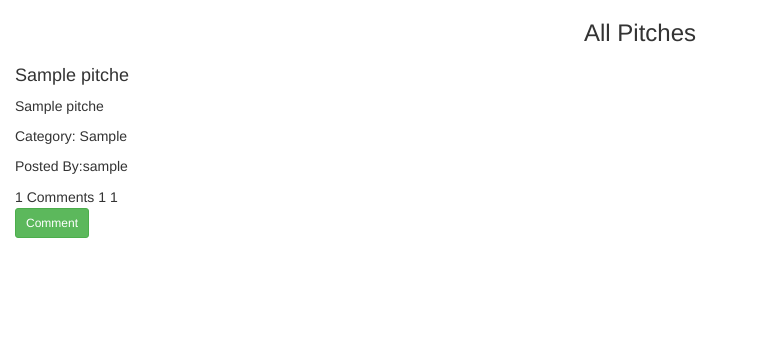
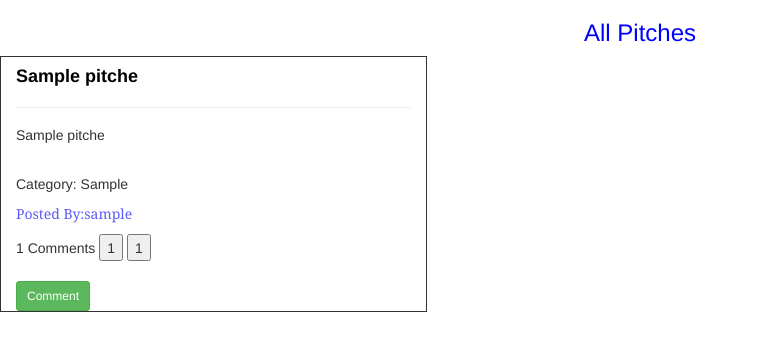
Before and after one commit to Lagat-Collete/Pitches-App, a Flask app: page / in a window 1280 px wide. Shown: the part 52-403 px from the top of the page, without its empty margins (0-758 px from the left). Run offline with Flask 2, Linux system fonts and the light colour scheme; a user stored in the database is signed in; tables that the repository leaves empty hold one stand-in row (values such as "Sample post"); some libraries are stand-ins or nearby versions.

Commit message:
optimize page styling

```diff
--- a/app/templates/index.html
+++ b/app/templates/index.html
@@ -5,12 +5,13 @@
 
 
 
-                   <h3 style="text-align: center;">All Pitches</h3>
-                    {{ macro.display(pitches) }}
+                   <h3 style="text-align: center; color: blue;">All Pitches</h3>
+                   <div style="background-color:aqua">
+                   {{ macro.display(pitches) }}
+                   </div>
 
 
-
-                    {{ macro.display(games)}}
+                   {{ macro.display(games)}}
 
 
 
--- a/app/templates/macros.html
+++ b/app/templates/macros.html
@@ -1,21 +1,26 @@
 
 {% macro display(piches) %}
 {% for category in piches %}
-<div class="col-md-4 mt-3 d-inline-block" >
+<div class="m-3">
+<div class="col-md-4 ml-3 d-inline-block " style="border: 1px solid;">
 	<div class="card p-3 m-2">
-		<h4>{{category.title}}</h4>
-		  <p>{{category.title}}</p>
-			<p> Category: {{category.category}}</p>
-			<p>Posted By:{{category.user.username}}</p>
+		<h4 style="font-weight: 700; color:black;">{{category.title}}</h4>
+		<hr>
+		  <h5>{{category.title}}</h5>
+			<br>
+			<p>Category: {{category.category}}</p>
+			<p style="font-family:Cambria, Cochin, Georgia, Times, 'Times New Roman', serif; color:rgb(91, 91, 245);">Posted By:{{category.user.username}}</p>
 			<div class="d-flex justify-content-between">
 				<div class="d-flex justify-content-around">
 					<span>{{category.comment.count()}} Comments</span>
-						<span><a href="{{url_for('main.like',id = category.id)}}"><i class="fa-duotone fa-thumbs-up" style="font-size: 15px;"></i></a> {{category.upvote.count()}}</span>
-						<span><a href="{{url_for('main.dislike',id = category.id)}}"><i class="fa-duotone fa-thumbs-down" style="font-size: 15px;"></i></a> {{category.downvote.count()}}</span>
+						<button><span><a href="{{url_for('main.like',id = category.id)}}"><i class="fa-duotone fa-thumbs-up" style="font-size: 15px;"></i></a> {{category.upvote.count()}}</span></button>
+						<button><span><a href="{{url_for('main.dislike',id = category.id)}}"><i class="fa-duotone fa-thumbs-down" style="font-size: 15px;"></i></a> {{category.downvote.count()}}</span></button>
 				</div>
+				<br>
 				<a href="{{url_for('main.comment',pitch_id = category.id)}}" class="btn btn-success btn-sm"> Comment</a>
 			</div>
     </div>
 	  </div>
+</div>
 		{% endfor %}
 		{% endmacro %}
```
Also changed, not shown: app/models.py (+6 -8 lines), app/templates/comment.html (+7 -8 lines).
